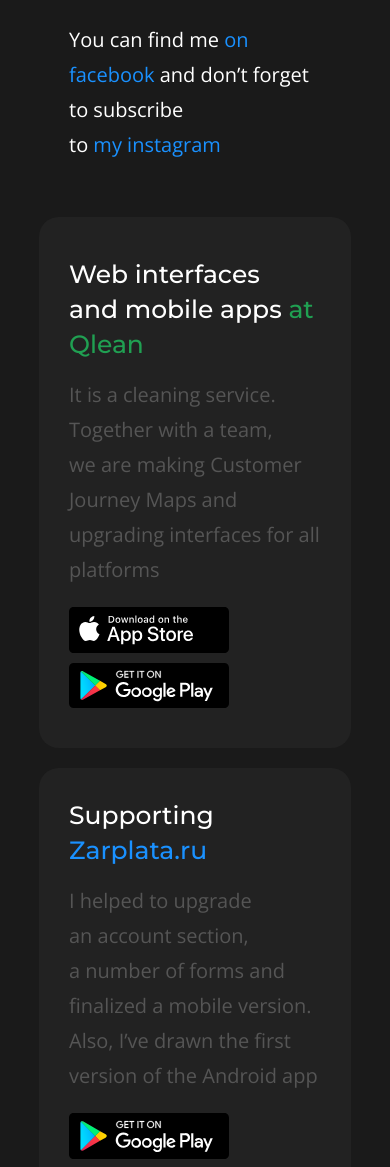
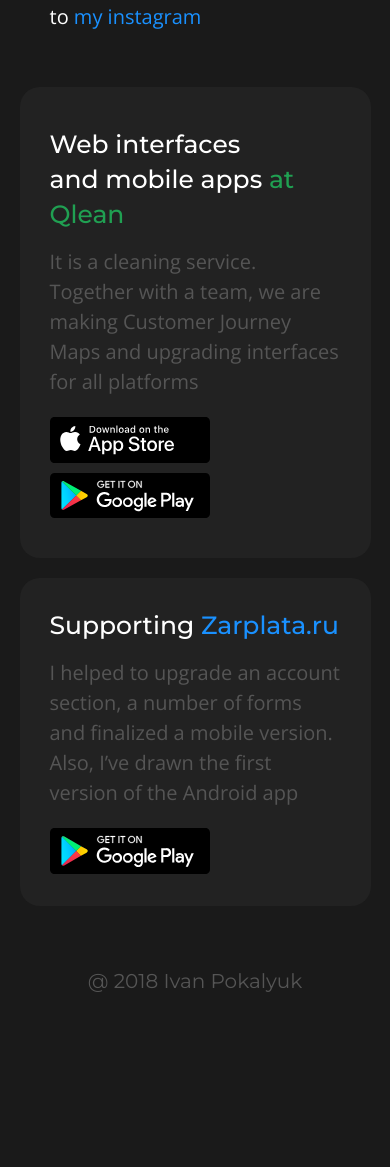
Before and after one commit to hivanya/undefined, a plain HTML site: page index.html in a window 390 px wide. Shown: the part 563-1730 px from the top of the page. After the commit the page ends 1619 px from the top, so only its background shows below. Drawn offline with nearby package versions, Linux system fonts and the light colour scheme.

Commit message:
mobile-14

```diff
--- a/index.html
+++ b/index.html
@@ -21,7 +21,7 @@
                 </a>
                 I&nbsp;help making interfaces clear and&nbsp;convenient. Recently I&nbsp;have started writing my&nbsp;blog about product design. I&nbsp;like snowboarding and going to&nbsp;concerts.
             <p class="main-txt_lead">
-                You can find me  <a href="https://www.facebook.com/ivanpokalyuk">on facebook</a> and&nbsp;don’t forget to&nbsp;subscribe to&nbsp;<a href="https://www.instagram.com/ivan.pokalyuk/">my&nbsp;instagram</a>
+                You can find me  <a href="https://www.facebook.com/ivanpokalyuk">on&nbsp;facebook</a> and&nbsp;don’t forget to&nbsp;subscribe to&nbsp;<a href="https://www.instagram.com/ivan.pokalyuk/">my&nbsp;instagram</a>
             </p>
         </div>
         <aside>
@@ -79,7 +79,7 @@
     <div class="zp js-zp">
         <div class="zp_about">
             <h4>Supporting <a href="https://www.zarplata.ru/">Zarplata.ru</a></h4>
-            <p>I helped to&nbsp;upgrade an&nbsp;account section, a&nbsp;number of&nbsp;forms and finalized a&nbsp;mobile version. Also, I&rsquo;ve drawn the first version of&nbsp;the Android app</p>
+            <p>I helped to&nbsp;upgrade an&nbsp;account section, a&nbsp;number of&nbsp;forms and&nbsp;finalized a&nbsp;mobile version. Also, I&rsquo;ve drawn the first version of&nbsp;the&nbsp;Android app</p>
             <a class="app" href="https://play.google.com/store/apps/details?id=ru.join&hl=ru"><img src="pic/google-play.svg"></a>
         </div>
         <div class="zp_images">
--- a/style.css
+++ b/style.css
@@ -334,7 +334,7 @@ aside p {
 }
 @media only screen and (max-width: 980px) {
     .wrapper {
-		width: 80%;
+		width: 90%;
 	}
 	h1 {
 		font-size: 50px;
@@ -378,14 +378,18 @@ aside p {
 	}
 	.main-txt_lead {
 		font-size: 20px;
-		line-height: 35px;
+		line-height: 30px;
 		width: 100%;
 	}
 	p, .qlean_txt p, .zp p {
 		font-size: 20px;
-		line-height: 35px;
+		line-height: 30px;
 	}
 	.main {
 		padding: 0 30px 30px;
 	}
+	.copyright {
+		font-size: 20px;
+		line-height: 30px;
+	}
 }
```
